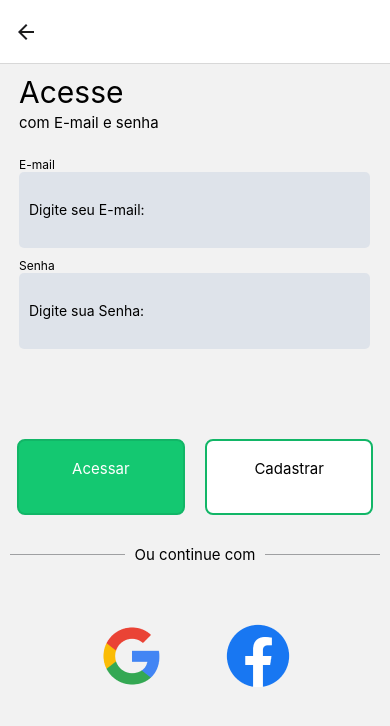
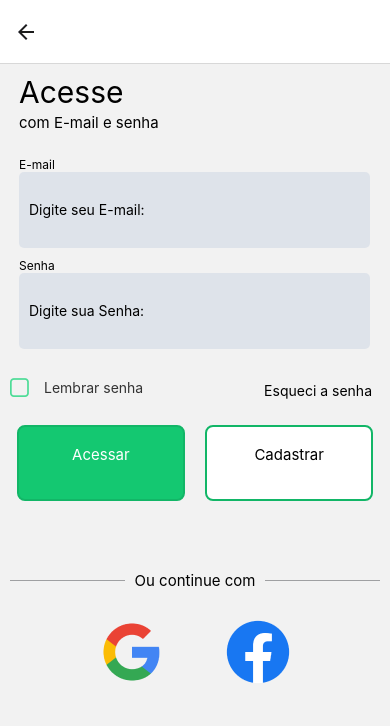
Before and after one commit to maju2107/PAM_Revisao_Maju, a React Native app in the folder MyApp/: screen /Acesse in a window 390 px wide. Shown: the top 726 px of the page. Built offline with nearby package versions, Linux system fonts and the light colour scheme.

Commit message:
só falta o querido olhinho funcionar

```diff
--- a/MyApp/src/screens/AcesseScreen.js
+++ b/MyApp/src/screens/AcesseScreen.js
@@ -1,7 +1,7 @@
 import React, {useState, useEffect} from 'react';
 import { View, Text, Button, TextInput, ScrollView,Image, BackHandler, Dimensions, Pressable, TouchableOpacity} from 'react-native';
 import Icon from 'react-native-vector-icons/MaterialCommunityIcons';
-import CheckBox from '@react-native-community/checkbox';
+import {CheckBox} from 'react-native-elements';
 import ImagemGoogle from '../../assets/Google.png';
 import ImagemFacebook from '../../assets/Facebook.png';
 import styles from '../../style/style';
@@ -9,7 +9,7 @@ import styles from '../../style/style';
 // const [selecionado,naoSelecionado] = useState(false);
 
 export default function AcesseScreen({navigation}) {
-
+    const [isChecked, setChecked] = useState(false);
 
     return (
     <ScrollView>
@@ -29,16 +29,27 @@ export default function AcesseScreen({navigation}) {
             style={styles.input}
             />
 
-            {/* <View>
+            <View style={styles.ajustar2}>
                 <CheckBox
-                    value={selecionado}
-                    onValueChange={naoSelecionado}
-                    style={styles.checkbox}
+                    title="Lembrar senha"
+                    checked={isChecked}
+                    onPress={() => setChecked(!isChecked)}
+
+                    containerStyle={{
+                    backgroundColor: 'transparent',
+                    borderWidth: 0,
+                    padding: 0,
+                    marginTop:27
+                    }}
+                    textStyle={{
+                    color: '#333',
+                    fontWeight:'normal'
+                    }}
+                    checkedColor="#007AFF" // Cor da marcação
+                    uncheckedColor="rgb(78, 220, 151)"
                 />
-                <Text>{selecionado? 'Selecionado': 'Nâo Selecionado'}</Text>
-                <Text>Lembrar Senha</Text>
-                <Text>ESqueci a senha</Text>
-            </View> */}
+                <Text style={styles.textEsqueci}>Esqueci a senha</Text>
+            </View>
 
             <View style={styles.ajustar2}>
 
--- a/MyApp/style/style.js
+++ b/MyApp/style/style.js
@@ -107,9 +107,9 @@ const styles = StyleSheet.create({
         backgroundColor:'pink'
     },
 
-    textLembrar:{
-        fontSize:12,
-        color: 'pink'
+    textEsqueci:{
+        marginRight:18,
+        marginTop:27
     },
 
     ajustar2:{
@@ -120,7 +120,7 @@ const styles = StyleSheet.create({
 
     botaoAcessar:{
         backgroundColor:'rgb(20,200,113)',
-        marginTop:90,
+        marginTop:20,
         padding:10,
         marginLeft:17,
         borderRadius:8,
@@ -141,7 +141,7 @@ const styles = StyleSheet.create({
         backgroundColor:'white',
         padding:10,
         borderRadius:8,
-        marginTop:90,
+        marginTop:20,
         marginRight:17,
         width:width*0.43,
         height:height*0.09,
@@ -156,13 +156,13 @@ const styles = StyleSheet.create({
     },
 
     imgGoogle2:{
-        marginTop:50,
+        marginTop:20,
         marginLeft:100
 
     },
 
     imgFaBook:{
-        marginTop:50,
+        marginTop:20,
         marginRight:100
 
     },
@@ -179,24 +179,13 @@ const styles = StyleSheet.create({
         marginVertical:10,
         flexDirection:'row',
         paddingHorizontal: 10,
-        marginTop:30
+        marginTop:70
     },
 
     textOu:{
          marginHorizontal: 10,
          fontSize:15
-    },
-
-    iconButton: {
-    padding: 5,
-  },
-
-  senha:{
-    flexDirection: 'row',
-    alignItems: 'center',
-    paddingHorizontal: 10,
-
-  }
+    }
 
 });
 
```
